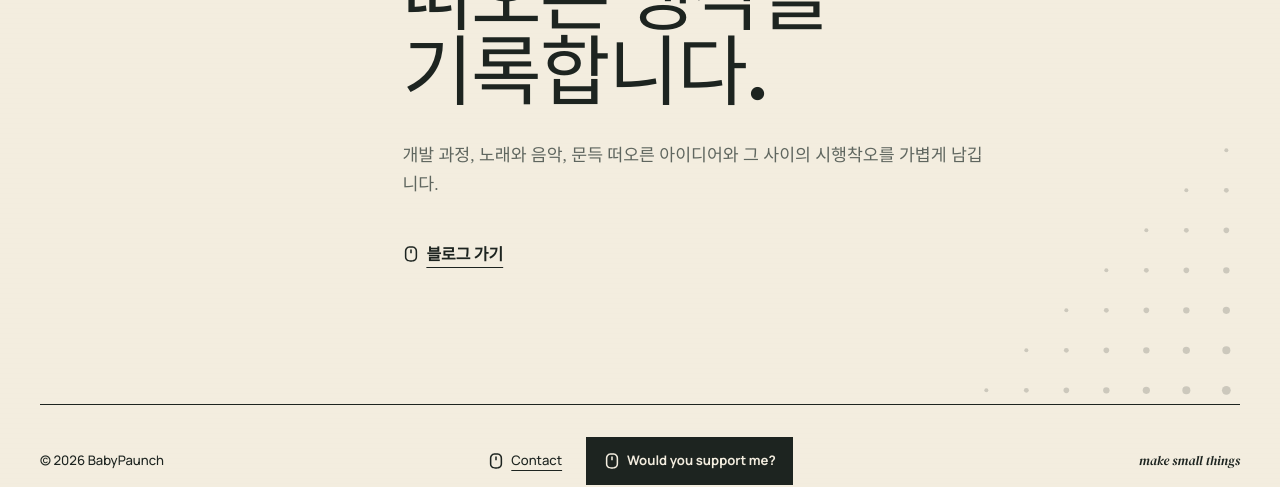
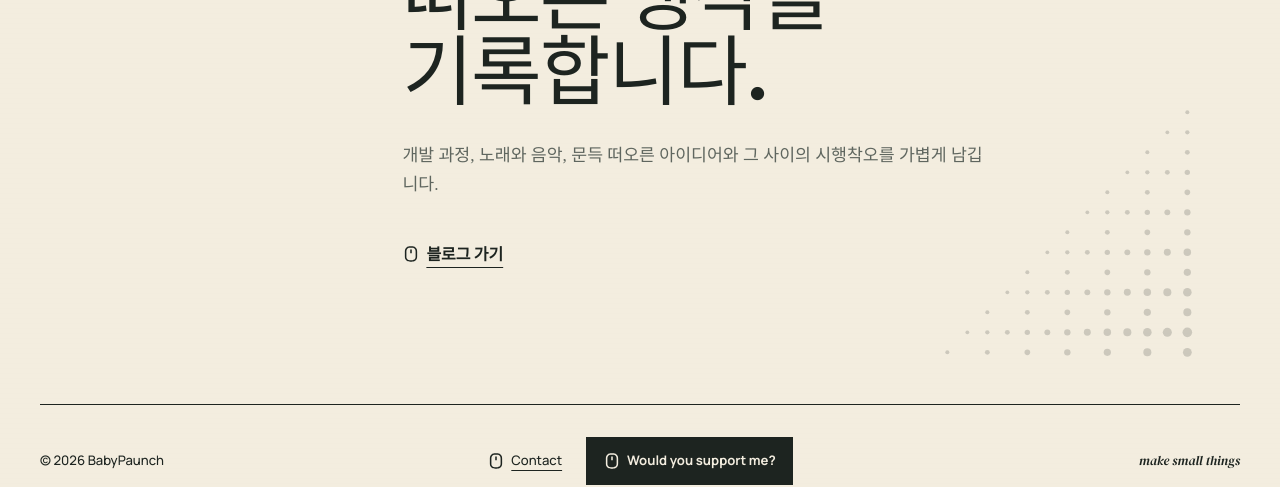
Before and after one commit to babypaunch/babypaunch.github.io, a Jekyll site: the page built from index.html, in a window 1280 px wide and 1400 px high, scrolled down 1863 px. Shown: the part 867-1354 px from the top of the window. Built offline with Jekyll 4.4.1, drawn with Linux system fonts in a browser that asks for light colours; some web fonts are replaced.

Commit message:
fix(ui): 저널 망점 밀도와 여백 보정

```diff
--- a/_layouts/home.html
+++ b/_layouts/home.html
@@ -45,11 +45,17 @@ layout: default
   <section class="journal" aria-labelledby="journal-title">
     <svg class="journal-halftone" viewBox="0 0 240 240" aria-hidden="true" focusable="false">
       <circle cx="220" cy="40" r="1.5"/>
+      <circle cx="205" cy="55" r="1.4"/><circle cx="220" cy="55" r="1.6"/>
       <circle cx="190" cy="70" r="1.5"/><circle cx="220" cy="70" r="1.8"/>
+      <circle cx="175" cy="85" r="1.4"/><circle cx="190" cy="85" r="1.6"/><circle cx="205" cy="85" r="1.8"/><circle cx="220" cy="85" r="2"/>
       <circle cx="160" cy="100" r="1.5"/><circle cx="190" cy="100" r="1.8"/><circle cx="220" cy="100" r="2.1"/>
+      <circle cx="145" cy="115" r="1.4"/><circle cx="160" cy="115" r="1.6"/><circle cx="175" cy="115" r="1.8"/><circle cx="190" cy="115" r="2"/><circle cx="205" cy="115" r="2.2"/><circle cx="220" cy="115" r="2.4"/>
       <circle cx="130" cy="130" r="1.5"/><circle cx="160" cy="130" r="1.8"/><circle cx="190" cy="130" r="2.1"/><circle cx="220" cy="130" r="2.4"/>
+      <circle cx="115" cy="145" r="1.4"/><circle cx="130" cy="145" r="1.6"/><circle cx="145" cy="145" r="1.8"/><circle cx="160" cy="145" r="2"/><circle cx="175" cy="145" r="2.2"/><circle cx="190" cy="145" r="2.4"/><circle cx="205" cy="145" r="2.6"/><circle cx="220" cy="145" r="2.8"/>
       <circle cx="100" cy="160" r="1.5"/><circle cx="130" cy="160" r="1.8"/><circle cx="160" cy="160" r="2.1"/><circle cx="190" cy="160" r="2.4"/><circle cx="220" cy="160" r="2.7"/>
+      <circle cx="85" cy="175" r="1.4"/><circle cx="100" cy="175" r="1.6"/><circle cx="115" cy="175" r="1.8"/><circle cx="130" cy="175" r="2"/><circle cx="145" cy="175" r="2.2"/><circle cx="160" cy="175" r="2.4"/><circle cx="175" cy="175" r="2.6"/><circle cx="190" cy="175" r="2.8"/><circle cx="205" cy="175" r="3"/><circle cx="220" cy="175" r="3.2"/>
       <circle cx="70" cy="190" r="1.5"/><circle cx="100" cy="190" r="1.8"/><circle cx="130" cy="190" r="2.1"/><circle cx="160" cy="190" r="2.4"/><circle cx="190" cy="190" r="2.7"/><circle cx="220" cy="190" r="3"/>
+      <circle cx="55" cy="205" r="1.4"/><circle cx="70" cy="205" r="1.6"/><circle cx="85" cy="205" r="1.8"/><circle cx="100" cy="205" r="2"/><circle cx="115" cy="205" r="2.2"/><circle cx="130" cy="205" r="2.4"/><circle cx="145" cy="205" r="2.6"/><circle cx="160" cy="205" r="2.8"/><circle cx="175" cy="205" r="3"/><circle cx="190" cy="205" r="3.2"/><circle cx="205" cy="205" r="3.4"/><circle cx="220" cy="205" r="3.6"/>
       <circle cx="40" cy="220" r="1.5"/><circle cx="70" cy="220" r="1.8"/><circle cx="100" cy="220" r="2.1"/><circle cx="130" cy="220" r="2.4"/><circle cx="160" cy="220" r="2.7"/><circle cx="190" cy="220" r="3"/><circle cx="220" cy="220" r="3.3"/>
     </svg>
     <p class="section-number">04 / Journal</p>
--- a/styles.css
+++ b/styles.css
@@ -345,8 +345,8 @@ h2 {
 .journal > :not(.journal-halftone) { position: relative; z-index: 1; }
 .journal-halftone {
   position: absolute;
-  right: clamp(-2rem, -1vw, 0rem);
-  bottom: clamp(-2rem, -1vw, 0rem);
+  right: clamp(1rem, 2vw, 2rem);
+  bottom: clamp(1rem, 2vw, 2rem);
   width: clamp(13rem, 25vw, 21rem);
   color: color-mix(in srgb, var(--ink) 18%, transparent);
   fill: currentColor;
@@ -466,7 +466,7 @@ footer a { display: inline-flex; min-width: 44px; min-height: 44px; align-items:
   .music-note { right: -3.5rem; font-size: 24rem; }
   .home-music-index { margin-top: 1.5rem; }
   .section-heading { display: block; }
-  .journal-halftone { right: -1.5rem; bottom: -1rem; width: 14rem; }
+  .journal-halftone { right: 1rem; bottom: 1rem; width: 14rem; }
   .app-item { grid-template-columns: 3rem 1fr; }
   .app-item .status { grid-column: 2; justify-self: start; }
   .music-video { height: max(200px, calc(56.25vw - 18px)); aspect-ratio: auto; }
```
